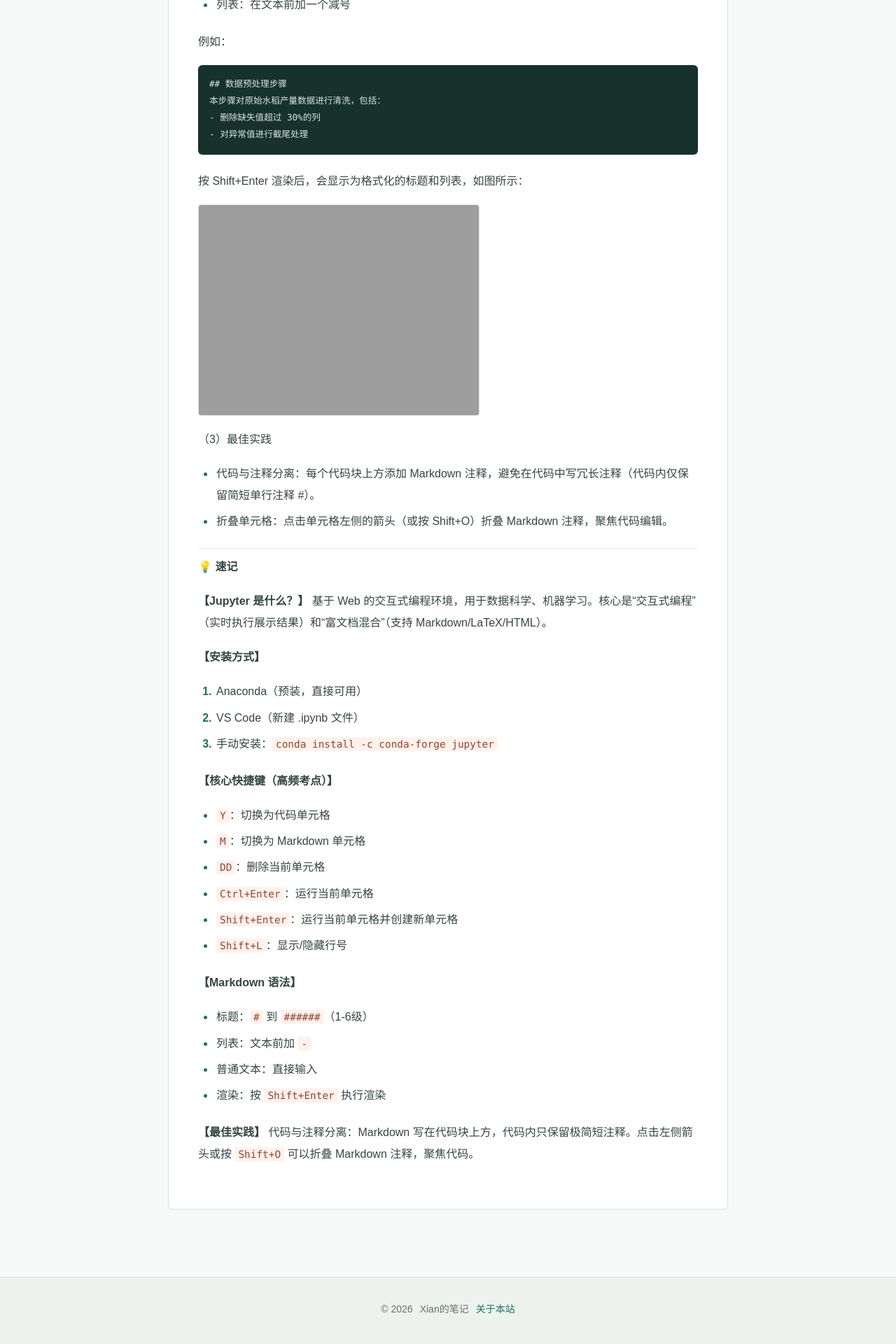
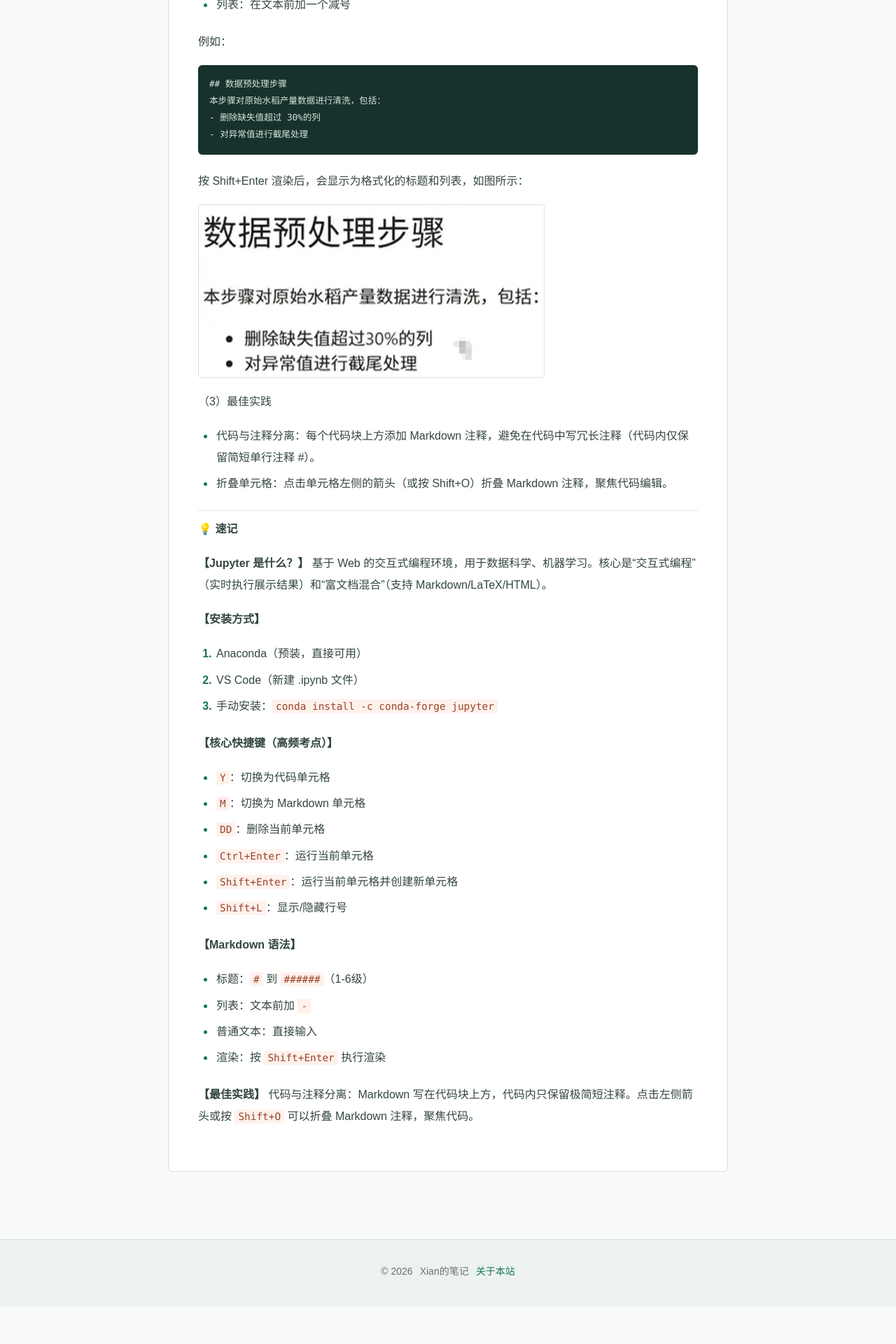
Before and after one commit to XiaoHeiXian/xiaoheixian.github.io, a Jekyll site: the page built from posts/2026-09-29-jupyter-notebook.md, in a window 1280 px wide. Shown: the part 1460-3380 px from the top of the page at 70% size. Built offline with Jekyll 4.4.1, drawn with Linux system fonts in a browser that asks for light colours; after the commit the page ends 3326 px from its top, so only the background shows below that.

Commit message:
docs: update Jupyter Notebook 交互式编程环境

```diff
--- a/posts/2026-09-29-jupyter-notebook.md
+++ b/posts/2026-09-29-jupyter-notebook.md
@@ -58,7 +58,7 @@
 
 按 Shift+Enter 渲染后，会显示为格式化的标题和列表，如图所示：
 
-![Markdown](https://xiaoheixian.github.io/posts/assets/20260930183814_263_65.png)
+![Markdown](https://xiaoheixian.github.io/posts/assets/20260930203626_263_65.png)
 
 （3）最佳实践
 
```
